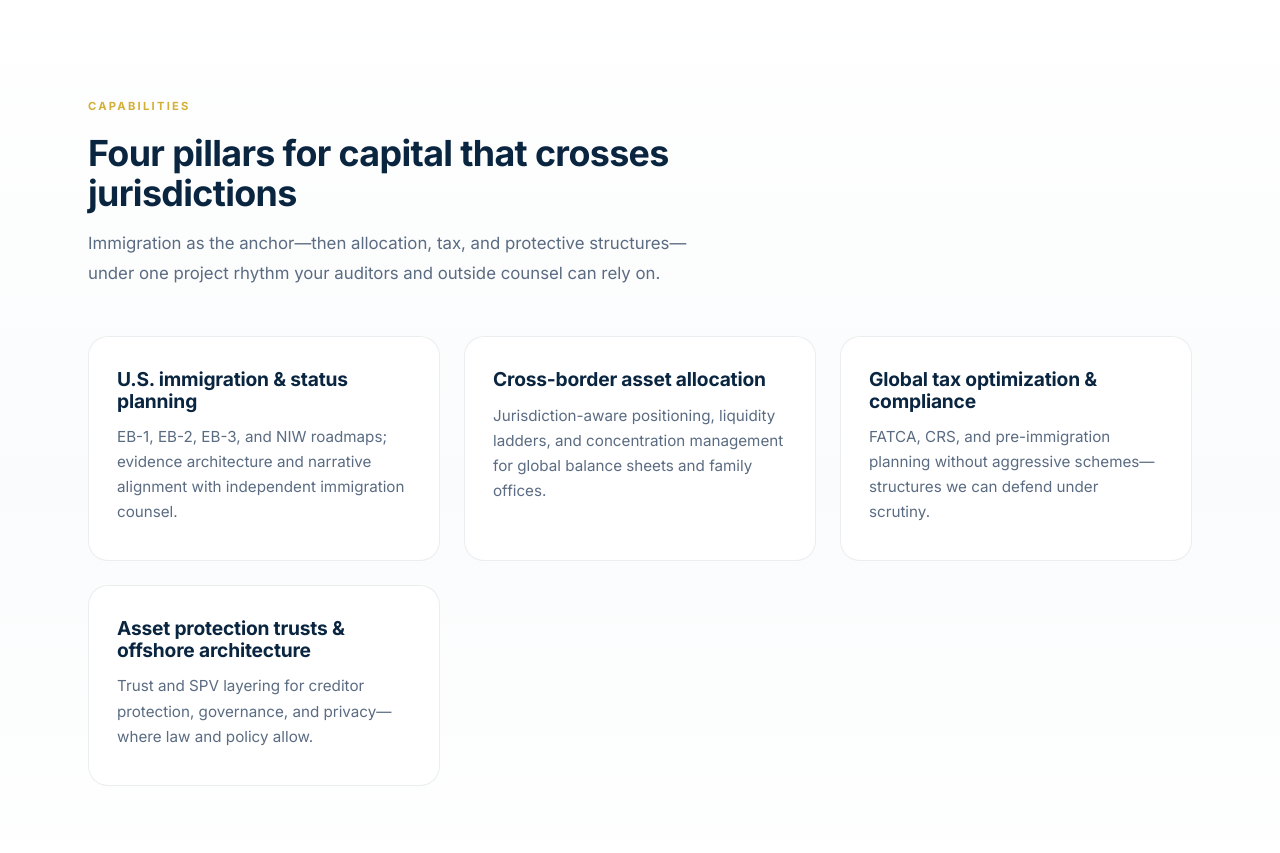
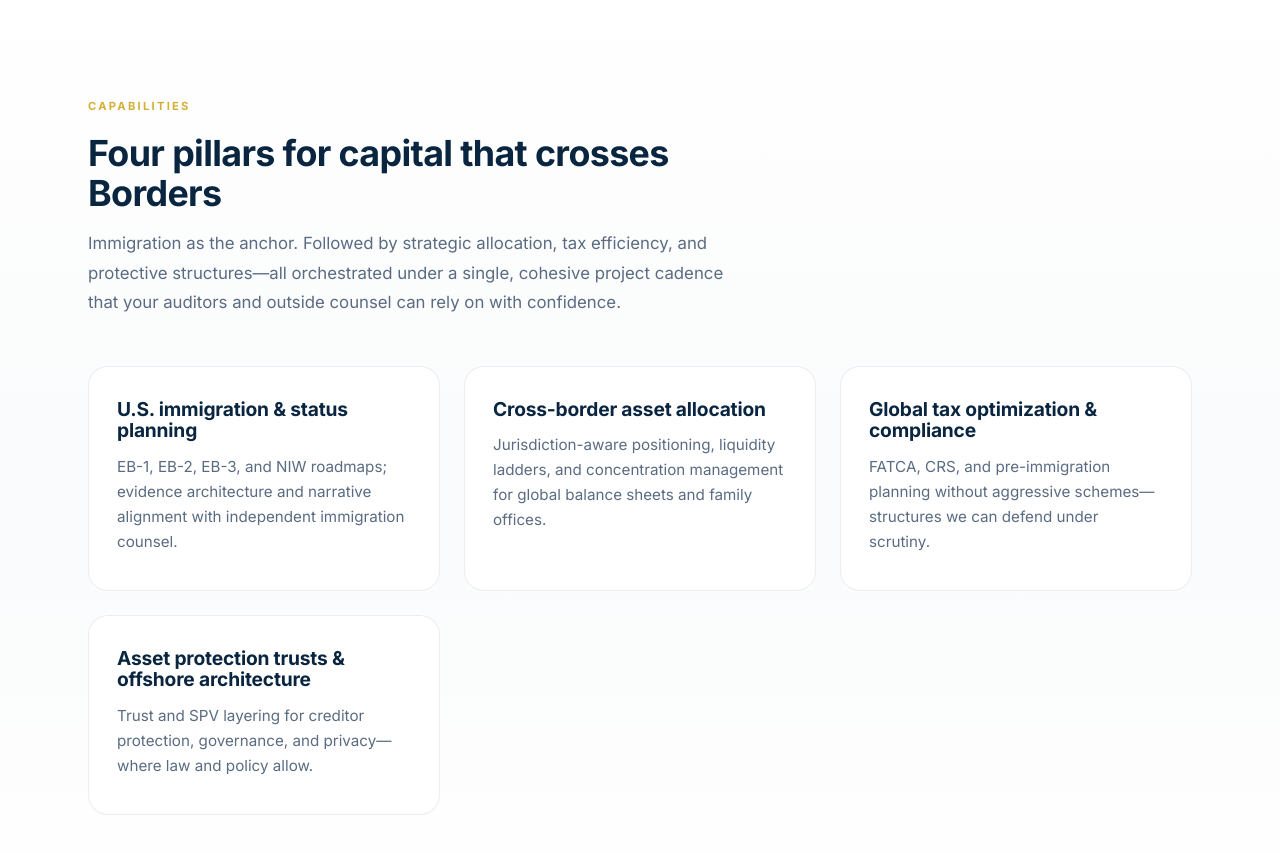
Before and after one commit to rvlfunding/rvl-funding, a Next.js app: page / in a window 1280 px wide. Shown: the part 920-1773 px from the top of the page. Built offline with nearby package versions, Linux system fonts and the light colour scheme.

Commit message:
Update page.tsx

```diff
--- a/src/app/page.tsx
+++ b/src/app/page.tsx
@@ -42,11 +42,10 @@ export default function Home() {
         <div className="container">
           <div className="section-head">
             <span className="eyebrow">Capabilities</span>
-            <h2 id="services-heading">Four pillars for capital that crosses jurisdictions</h2>
+            <h2 id="services-heading">Four pillars for capital that crosses Borders</h2>
             <p>
-              Immigration as the anchor—then allocation, tax, and protective structures—under one project
-              rhythm your auditors and outside counsel can rely on.
-            </p>
+  Immigration as the anchor. Followed by strategic allocation, tax efficiency, and protective structures—all orchestrated under a single, cohesive project cadence that your auditors and outside counsel can rely on with confidence.
+</p>
           </div>
           <div className="service-grid">
             <article className="service-card">
```
